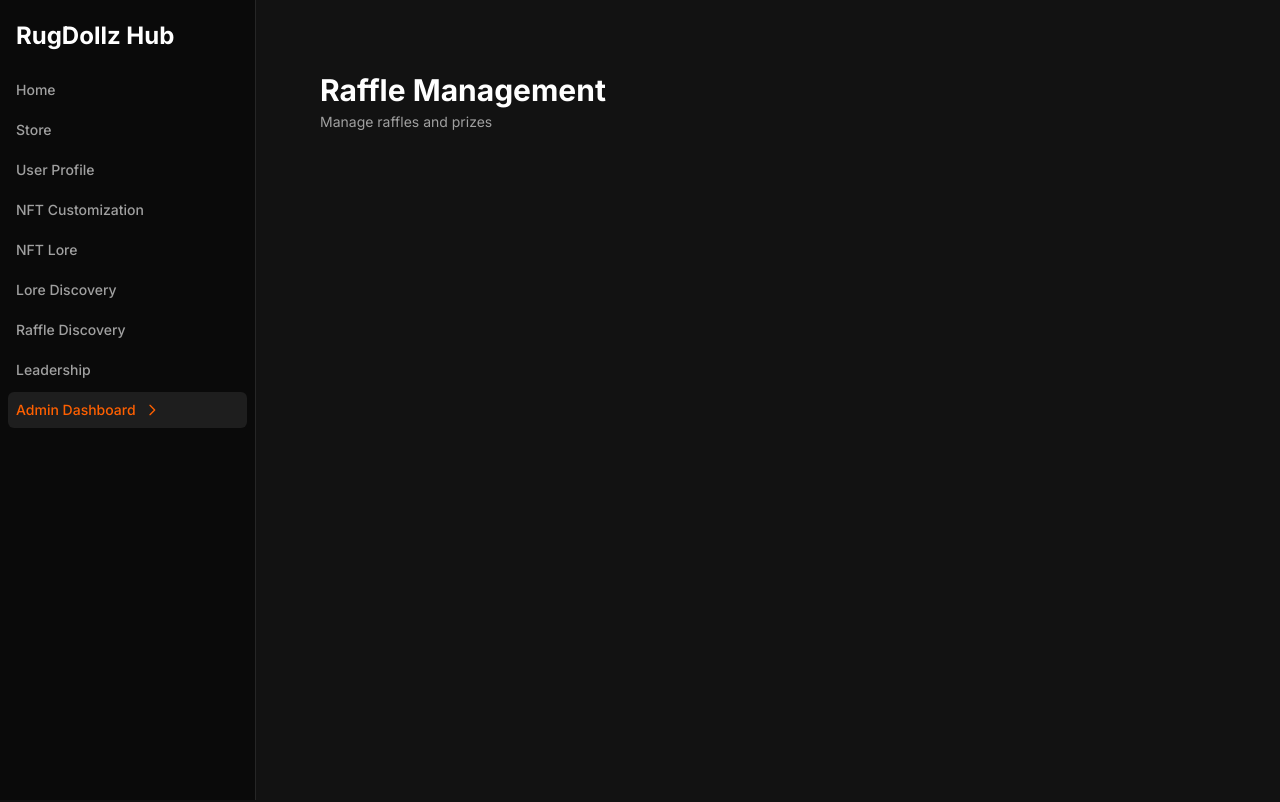
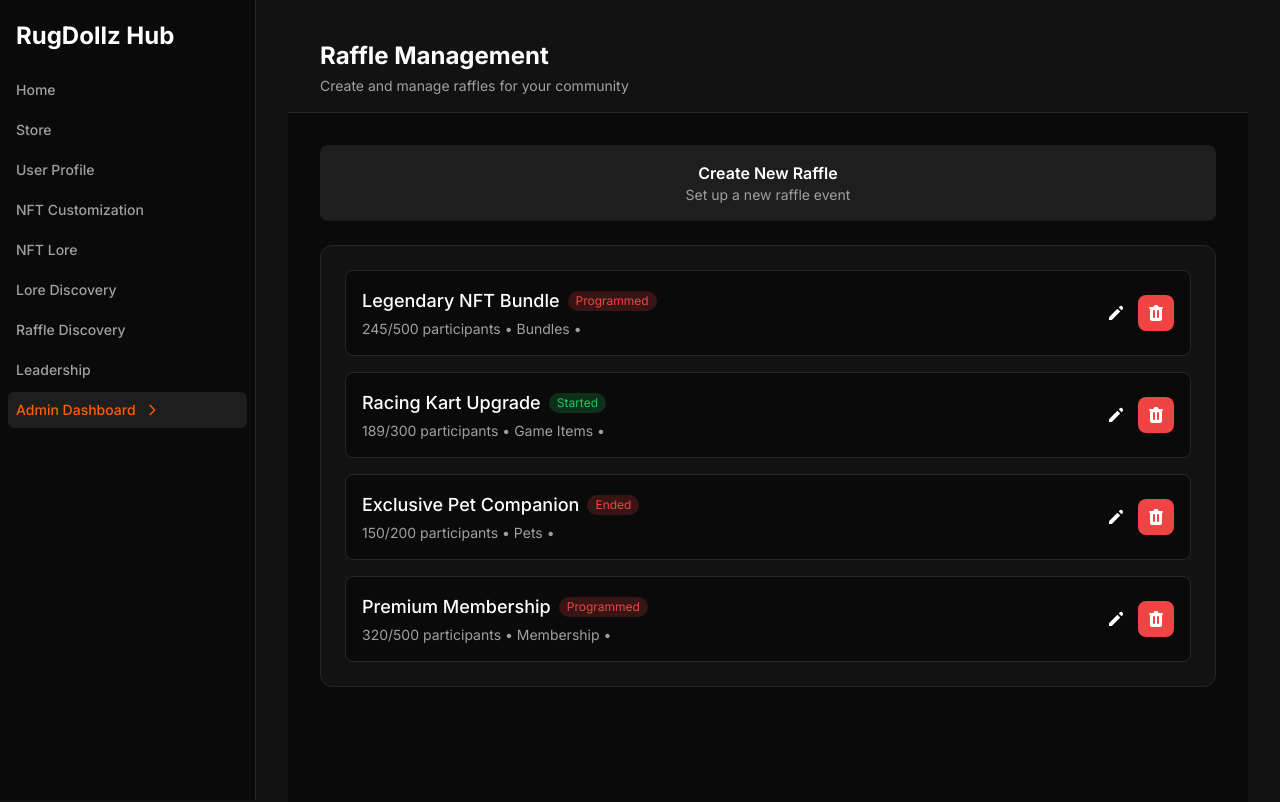
Before and after one commit to LatinGeek/rugdollz-central-hub, a Next.js app: page /raffle-management in a window 1280 px wide. Shown: the top 802 px of the page. Built offline with nearby package versions, Linux system fonts and the light colour scheme.

Commit message:
[FEATURE] Raffle management system

```diff
--- a/app/(admin)/raffle-management/page.tsx
+++ b/app/(admin)/raffle-management/page.tsx
@@ -1,16 +1,329 @@
 'use client'
 
+import { useState } from 'react'
+import { QuickActionButton } from '@/app/components/admin/QuickActionButton'
+import { AdminModal } from '@/app/components/admin/AdminModal'
+import { AdminForm } from '@/app/components/admin/AdminForm'
+import { AdminListItem } from '@/app/components/admin/AdminListItem'
+
+interface Raffle {
+  id: string
+  title: string
+  description: string
+  category: 'Bundles' | 'Game Items' | 'Pets' | 'Membership'
+  startDate: string
+  endDate: string
+  participants: number
+  maxParticipants: number
+  status: 'programmed' | 'started' | 'ended'
+  winner?: {
+    id: string
+    name: string
+    avatar?: string
+  }
+}
+
+// Sample raffles from the raffle discovery page
+const sampleRaffles: Raffle[] = [
+  {
+    id: '1',
+    title: 'Legendary NFT Bundle',
+    description: 'Win a collection of rare NFTs including a one-of-a-kind RugDollz and exclusive game items.',
+    category: 'Bundles' as const,
+    startDate: '2024-04-20T10:00:00Z',
+    endDate: '2025-04-25T10:00:00Z',
+    participants: 245,
+    maxParticipants: 500,
+    status: 'programmed'
+  },
+  {
+    id: '2',
+    title: 'Racing Kart Upgrade',
+    description: 'Get a chance to win a premium racing kart upgrade for your NFT collection.',
+    category: 'Game Items' as const,
+    startDate: '2024-04-18T00:00:00Z',
+    endDate: '2025-04-22T00:00:00Z',
+    participants: 189,
+    maxParticipants: 300,
+    status: 'started'
+  },
+  {
+    id: '3',
+    title: 'Exclusive Pet Companion',
+    description: 'Rare pet companion that gives special abilities in the RugDollz universe.',
+    category: 'Pets' as const,
+    startDate: '2024-04-15T00:00:00Z',
+    endDate: '2025-04-17T00:00:00Z',
+    participants: 150,
+    maxParticipants: 200,
+    status: 'ended',
+    winner: {
+      id: 'user123',
+      name: 'CryptoMaster',
+      avatar: 'https://i.pravatar.cc/150?img=3'
+    }
+  },
+  {
+    id: '4',
+    title: 'Premium Membership',
+    description: 'Win a 3-month premium membership with exclusive benefits and early access to new features.',
+    category: 'Membership' as const,
+    startDate: '2025-05-22T12:00:00Z',
+    endDate: '2025-05-29T12:00:00Z',
+    participants: 320,
+    maxParticipants: 500,
+    status: 'programmed'
+  }
+]
+
 export default function RaffleManagementPage() {
+  const [raffles, setRaffles] = useState<Raffle[]>(sampleRaffles)
+  const [selectedRaffle, setSelectedRaffle] = useState<Raffle | null>(null)
+  const [isCreating, setIsCreating] = useState(false)
+  const [newRaffle, setNewRaffle] = useState<Omit<Raffle, 'id'>>({
+    title: '',
+    description: '',
+    category: 'Bundles',
+    startDate: new Date().toISOString(),
+    endDate: new Date(Date.now() + 7 * 24 * 60 * 60 * 1000).toISOString(), // 7 days from now
+    participants: 0,
+    maxParticipants: 100,
+    status: 'programmed'
+  })
+
+  const handleCreateRaffle = () => {
+    if (!newRaffle.title || !newRaffle.description) return
+
+    const raffle: Raffle = {
+      id: Date.now().toString(),
+      ...newRaffle
+    }
+
+    setRaffles([...raffles, raffle])
+    setIsCreating(false)
+    setNewRaffle({
+      title: '',
+      description: '',
+      category: 'Bundles',
+      startDate: new Date().toISOString(),
+      endDate: new Date(Date.now() + 7 * 24 * 60 * 60 * 1000).toISOString(),
+      participants: 0,
+      maxParticipants: 100,
+      status: 'programmed'
+    })
+  }
+
+  const handleDeleteRaffle = (id: string) => {
+    setRaffles(raffles.filter(raffle => raffle.id !== id))
+  }
+
+  const handleUpdateRaffle = (updatedRaffle: Raffle) => {
+    setRaffles(raffles.map(raffle =>
+      raffle.id === updatedRaffle.id ? updatedRaffle : raffle
+    ))
+    setSelectedRaffle(null)
+  }
+
+  const getStatusColor = (status: Raffle['status']) => {
+    switch (status) {
+      case 'programmed':
+        return 'text-blue-500'
+      case 'started':
+        return 'text-green-500'
+      case 'ended':
+        return 'text-red-500'
+      default:
+        return 'text-gray-500'
+    }
+  }
+
+  const formFields = [
+    {
+      label: 'Title',
+      name: 'title',
+      type: 'text' as const,
+      value: selectedRaffle?.title || newRaffle.title,
+      onChange: (value: string | Date | null) => {
+        if (typeof value === 'string') {
+          if (selectedRaffle) {
+            setSelectedRaffle({ ...selectedRaffle, title: value })
+          } else {
+            setNewRaffle({ ...newRaffle, title: value })
+          }
+        }
+      }
+    },
+    {
+      label: 'Description',
+      name: 'description',
+      type: 'textarea' as const,
+      value: selectedRaffle?.description || newRaffle.description,
+      onChange: (value: string | Date | null) => {
+        if (typeof value === 'string') {
+          if (selectedRaffle) {
+            setSelectedRaffle({ ...selectedRaffle, description: value })
+          } else {
+            setNewRaffle({ ...newRaffle, description: value })
+          }
+        }
+      }
+    },
+    {
+      label: 'Category',
+      name: 'category',
+      type: 'select' as const,
+      value: selectedRaffle?.category || newRaffle.category,
+      onChange: (value: string | Date | null) => {
+        if (typeof value === 'string') {
+          if (selectedRaffle) {
+            setSelectedRaffle({ ...selectedRaffle, category: value as Raffle['category'] })
+          } else {
+            setNewRaffle({ ...newRaffle, category: value as Raffle['category'] })
+          }
+        }
+      },
+      options: [
+        { value: 'Bundles', label: 'Bundles' },
+        { value: 'Game Items', label: 'Game Items' },
+        { value: 'Pets', label: 'Pets' },
+        { value: 'Membership', label: 'Membership' }
+      ]
+    },
+    {
+      label: 'Start Date',
+      name: 'startDate',
+      type: 'datetime' as const,
+      value: new Date(selectedRaffle?.startDate || newRaffle.startDate),
+      onChange: (value: string | Date | null) => {
+        if (value instanceof Date) {
+          if (selectedRaffle) {
+            setSelectedRaffle({ ...selectedRaffle, startDate: value.toISOString() })
+          } else {
+            setNewRaffle({ ...newRaffle, startDate: value.toISOString() })
+          }
+        }
+      }
+    },
+    {
+      label: 'End Date',
+      name: 'endDate',
+      type: 'datetime' as const,
+      value: new Date(selectedRaffle?.endDate || newRaffle.endDate),
+      onChange: (value: string | Date | null) => {
+        if (value instanceof Date) {
+          if (selectedRaffle) {
+            setSelectedRaffle({ ...selectedRaffle, endDate: value.toISOString() })
+          } else {
+            setNewRaffle({ ...newRaffle, endDate: value.toISOString() })
+          }
+        }
+      }
+    },
+    {
+      label: 'Max Participants',
+      name: 'maxParticipants',
+      type: 'text' as const,
+      value: String(selectedRaffle?.maxParticipants || newRaffle.maxParticipants),
+      onChange: (value: string | Date | null) => {
+        if (typeof value === 'string') {
+          const numValue = parseInt(value) || 0
+          if (selectedRaffle) {
+            setSelectedRaffle({ ...selectedRaffle, maxParticipants: numValue })
+          } else {
+            setNewRaffle({ ...newRaffle, maxParticipants: numValue })
+          }
+        }
+      }
+    }
+  ]
+
   return (
-    <div className="min-h-screen">
-      <div className="max-w-7xl mx-auto py-6 sm:px-6 lg:px-8">
-        <div className="px-4 py-6 sm:px-0">
-          <h1 className="text-3xl font-bold text-[rgb(var(--text-primary))]">Raffle Management</h1>
-          <p className="mt-1 text-sm text-[rgb(var(--text-secondary))]">
-            Manage raffles and prizes
-          </p>
+    <div className="min-h-screen bg-[rgb(var(--bg-darker))]">
+      {/* Header */}
+      <div className="bg-[rgb(var(--bg-dark))] border-b border-[rgb(var(--border-dark))]">
+        <div className="max-w-7xl mx-auto px-4 sm:px-6 lg:px-8">
+          <div className="py-4">
+            <h1 className="text-2xl font-bold text-[rgb(var(--text-primary))]">Raffle Management</h1>
+            <p className="mt-1 text-sm text-[rgb(var(--text-secondary))]">
+              Create and manage raffles for your community
+            </p>
+          </div>
         </div>
       </div>
+
+      {/* Main Content */}
+      <div className="max-w-7xl mx-auto px-4 sm:px-6 lg:px-8 py-8">
+        <div className="mb-6">
+          <QuickActionButton
+            title="Create New Raffle"
+            description="Set up a new raffle event"
+            onClick={() => setIsCreating(true)}
+          />
+        </div>
+
+        <div className="bg-[rgb(var(--bg-dark))] rounded-xl border border-[rgb(var(--border-dark))]">
+          <div className="p-6">
+            <div className="space-y-4">
+              {raffles.map((raffle) => (
+                <AdminListItem
+                  key={raffle.id}
+                  title={raffle.title}
+                  description={`${raffle.participants}/${raffle.maxParticipants} participants • ${raffle.category} • `}
+                  status={{
+                    label: `${raffle.status.charAt(0).toUpperCase() + raffle.status.slice(1)}`,
+                    isActive: raffle.status === 'started'
+                  }}
+                  onEdit={() => setSelectedRaffle(raffle)}
+                  onDelete={() => handleDeleteRaffle(raffle.id)}
+                />
+              ))}
+            </div>
+          </div>
+        </div>
+      </div>
+
+      {/* Create/Edit Modal */}
+      <AdminModal
+        isOpen={isCreating || !!selectedRaffle}
+        onClose={() => {
+          if (isCreating) {
+            setIsCreating(false)
+            setNewRaffle({
+              title: '',
+              description: '',
+              category: 'Bundles',
+              startDate: new Date().toISOString(),
+              endDate: new Date(Date.now() + 7 * 24 * 60 * 60 * 1000).toISOString(),
+              participants: 0,
+              maxParticipants: 100,
+              status: 'programmed'
+            })
+          } else {
+            setSelectedRaffle(null)
+          }
+        }}
+        title={isCreating ? 'Create New Raffle' : 'Edit Raffle'}
+      >
+        <AdminForm
+          title={isCreating ? 'Create New Raffle' : 'Edit Raffle'}
+          fields={formFields}
+          onCancel={() => {
+            if (isCreating) {
+              setIsCreating(false)
+            } else {
+              setSelectedRaffle(null)
+            }
+          }}
+          onSubmit={() => {
+            if (isCreating) {
+              handleCreateRaffle()
+            } else if (selectedRaffle) {
+              handleUpdateRaffle(selectedRaffle)
+            }
+          }}
+          submitLabel={isCreating ? 'Create Raffle' : 'Update Raffle'}
+        />
+      </AdminModal>
     </div>
   )
 }
```
